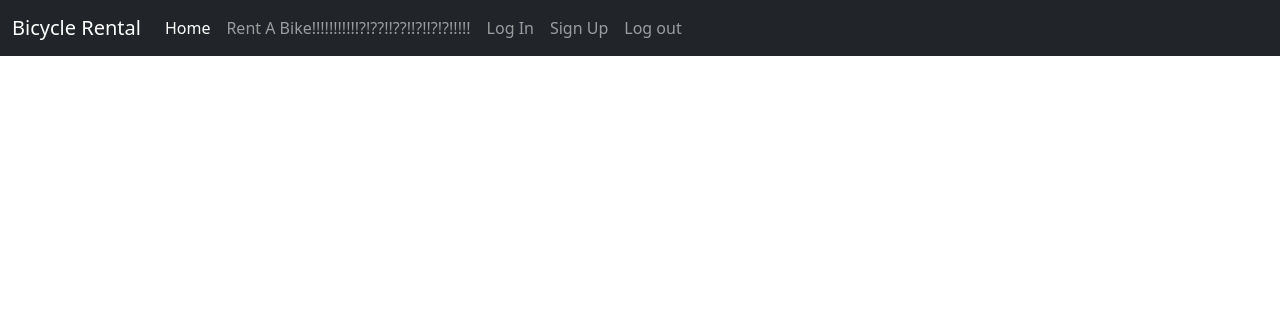
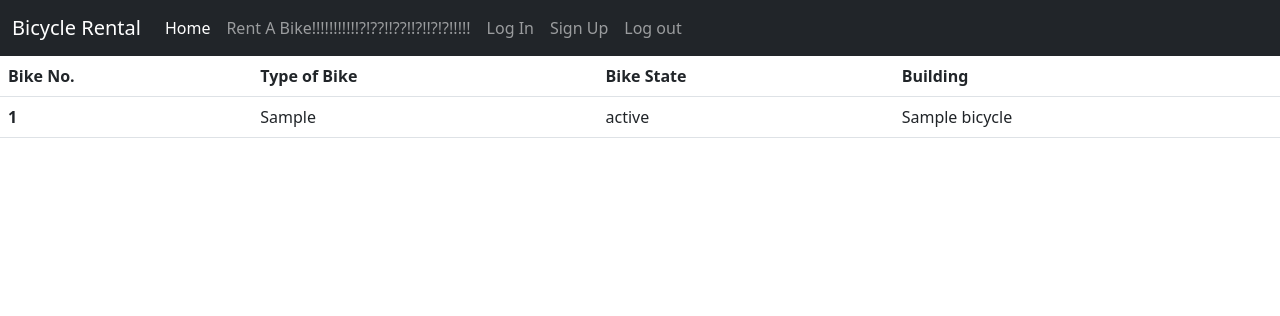
Before and after one commit to karank85/bike-rental-system, a Flask app: template templates/admin.html in a window 1280 px wide. Shown: the top 316 px of the page. Run offline with Flask 2, Linux system fonts and the light colour scheme; the template is opened without the code that fills it: most values are stand-ins (such as "Sample title", 1, 10 or a date in 2020); some libraries are stand-ins or nearby versions.

Commit message:
implemented api to list all bicycle for admin

```diff
--- a/app.py
+++ b/app.py
@@ -127,7 +127,12 @@ def login():
                 session['lastName'] = user['l_name']
                 print(session['studentID'] + " adminID: " + session['adminID'])
                 flash('Welcome ' + session['firstName'],'success')
-                return redirect('/')
+
+                print(session['adminID'])
+                if session['adminID'] == '1':
+                    return redirect('/admin/bicycles')
+                else:
+                    return redirect('/')
             else:
                 cur.close()
                 flash("Password doesn't not match", 'danger')
@@ -145,32 +150,41 @@ def delete_bike(id):
     pass
 
 # List all bicycles
-@app.route('/bicycles/', methods=['POST'])
-def all_bikes(id):
-    pass
+@app.route('/admin/bicycles/', methods=['GET'])
+def all_bikes():
+    cur = mysql.connection.cursor()
+    result_val = cur.execute("SELECT * FROM bicycle")
+    if result_val > 0:
+        bicycles = cur.fetchall()
+        cur.close()
+        return render_template('admin.html', bicycles=bicycles)
+    else:
+        cur.close()
+        return render_template('admin.html', bicycles=None)
+
 
 # List bicycles that belong to a certain building
-@app.route('/bicycles/<int:id>/', methods=['POST'])
+@app.route('/admin/bicycles/<int:id>/', methods=['POST'])
 def all_bikes_by_building(id):
     pass
 
 # Approve bicycle rent
-@app.route('/bicycles/<int:id>/', methods=['POST'])
+@app.route('/admin/bicycles/<int:id>/', methods=['GET','POST'])
 def approve_bike_rent(id):
     pass
 
 # Approve bicycle return
-@app.route('/bicycles/<int:id>/', methods=['POST'])
+@app.route('/admin/bicycles/<int:id>/', methods=['GET','POST'])
 def approve_bike_return(id):
     pass
 
 # Filter bicycles by their type
-@app.route('/bicycles/', methods=['POST'])
+@app.route('/admin/bicycles/', methods=['GET'])
 def filter_bike_type(bike_type):
     pass
 
 # Filter bicycles by their status
-@app.route('/bicycles/', methods=['POST'])
+@app.route('/admin/bicycles/', methods=['GET'])
 def filter_bike_status(bike_status):
     pass
 
--- a/templates/admin.html
+++ b/templates/admin.html
@@ -1 +1,28 @@
 {% extends 'base.html' %}
+{% block content %}
+<table class="table">
+    <thead class="thead-dark">
+    {% if bicycles %}
+      <tr>
+        <th scope="col">Bike No.</th>
+        <th scope="col">Type of Bike</th>
+        <th scope="col">Bike State</th>
+        <th scope="col">Building</th>
+      </tr>
+    </thead>
+        {% for bicycle in bicycles %}
+            <tbody>
+              <tr>
+                <th scope="row">{{ bicycle['bike_id'] }}</th>
+                <td>{{ bicycle['bike_types'] }}</td>
+                <td>{{ bicycle['bike_state'] }}</td>
+                <td>{{ bicycle['building_name'] }}</td>
+              </tr>
+            </tbody>
+        {% endfor %}
+    </table>
+    {% else %}
+        <div class="display-3">No Bicycle</div>
+    {% endif %}
+
+{% endblock %}
```
